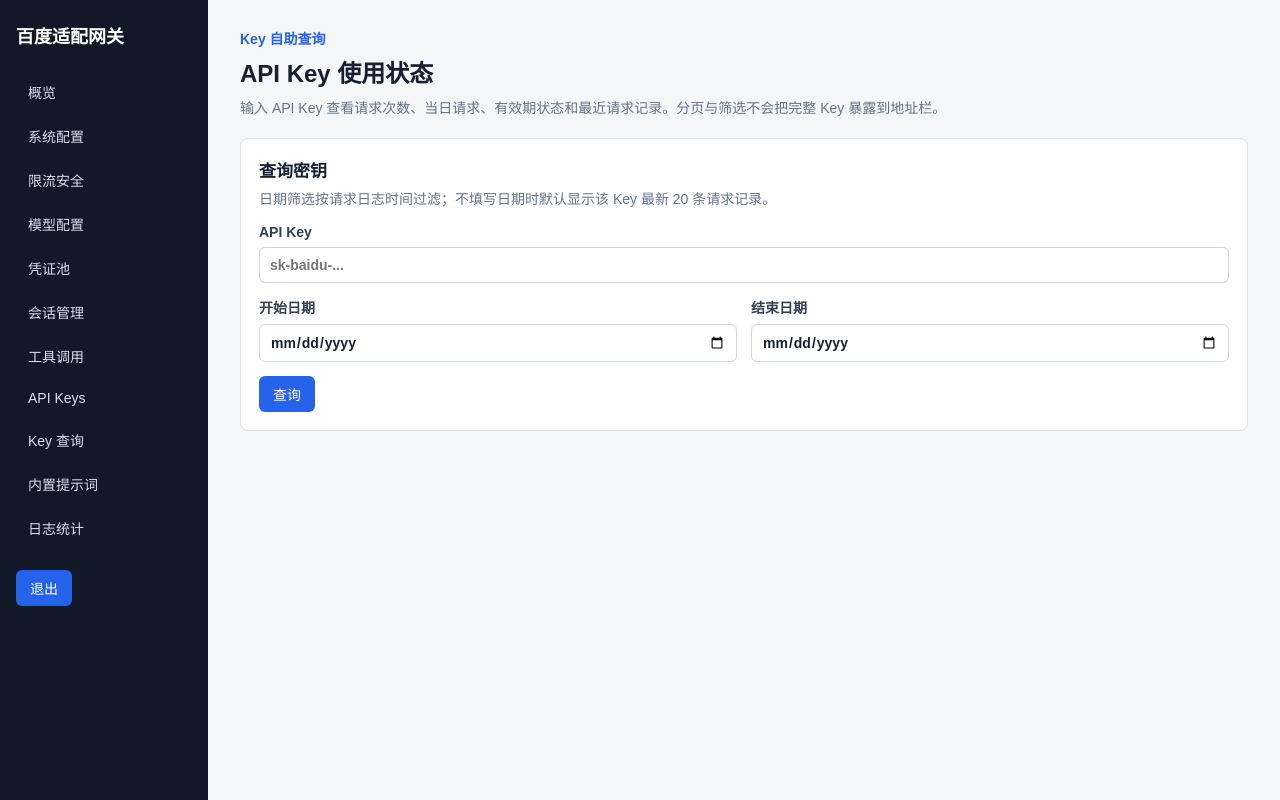
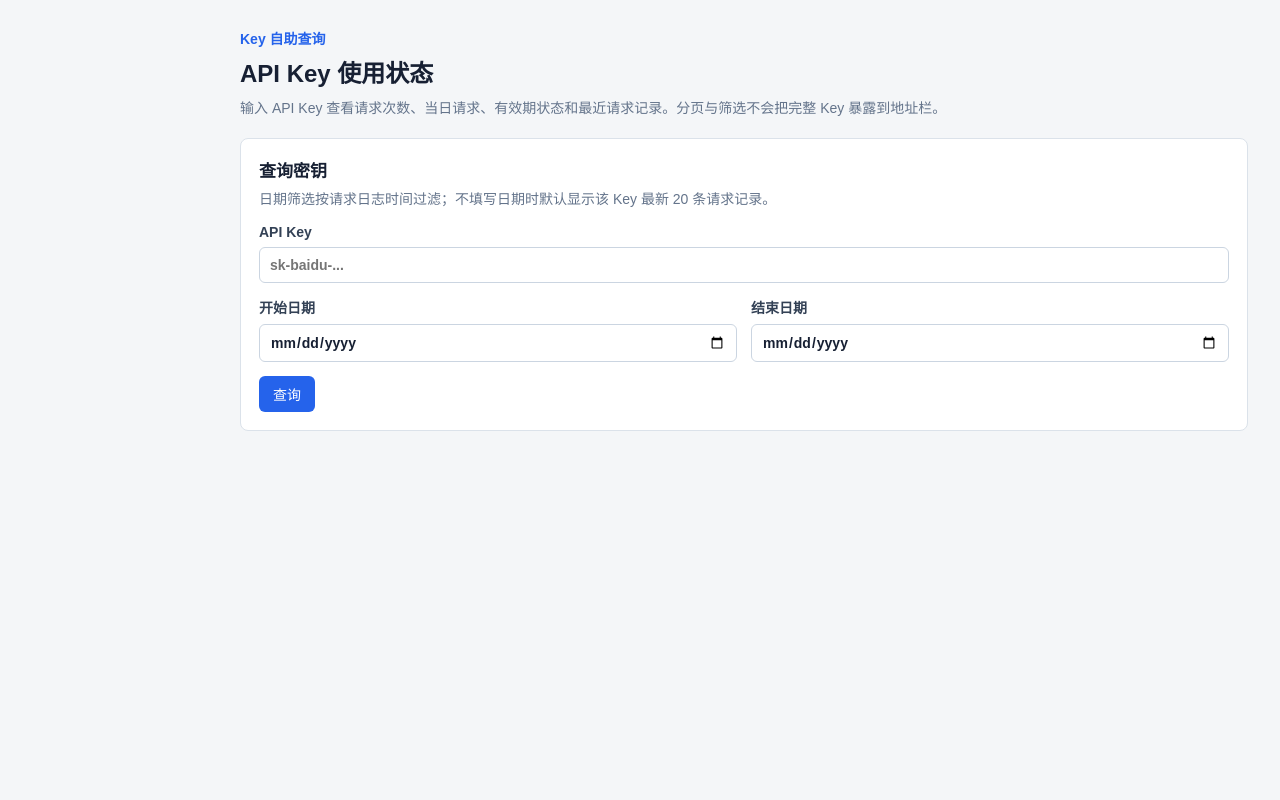
Before and after one commit to mydengs/baiduchat, a FastAPI app: page /key-lookup in a window 1280 px wide. Run offline with FastAPI, Linux system fonts and the light colour scheme.

Commit message:
fix: use public layout for key lookup

```diff
--- a/app/web/admin.py
+++ b/app/web/admin.py
@@ -856,10 +856,13 @@ def save_credential(
 @public_router.get("/key-lookup", response_class=HTMLResponse)
 @router.get("/key-lookup", response_class=HTMLResponse)
 def key_lookup_page(request: Request):
+    is_admin_path = request.url.path.startswith("/admin/")
     return templates.TemplateResponse(
         "key_lookup.html",
         {
             "request": request,
+            "layout_template": "base.html" if is_admin_path else "public_base.html",
+            "action_url": "/admin/key-lookup" if is_admin_path else "/key-lookup",
             "raw_key": "",
             "item": None,
             "logs": [],
@@ -877,6 +880,7 @@ def key_lookup_page(request: Request):
 @public_router.post("/key-lookup", response_class=HTMLResponse)
 @router.post("/key-lookup", response_class=HTMLResponse)
 async def key_lookup_search(request: Request, db: Session = Depends(get_db)):
+    is_admin_path = request.url.path.startswith("/admin/")
     form = await request.form()
     raw_key = str(form.get("key_value") or "").strip()
     start_date = str(form.get("start_date") or "").strip()
@@ -888,6 +892,8 @@ async def key_lookup_search(request: Request, db: Session = Depends(get_db)):
 
     context = {
         "request": request,
+        "layout_template": "base.html" if is_admin_path else "public_base.html",
+        "action_url": "/admin/key-lookup" if is_admin_path else "/key-lookup",
         "raw_key": raw_key,
         "item": None,
         "logs": [],
--- a/app/web/templates/base.html
+++ b/app/web/templates/base.html
@@ -18,7 +18,7 @@
       <a href="/admin/conversations">会话管理</a>
       <a href="/admin/tools">工具调用</a>
       <a href="/admin/api-keys">API Keys</a>
-      <a href="/key-lookup">Key 查询</a>
+      <a href="/admin/key-lookup">Key 查询</a>
       <a href="/admin/prompts">内置提示词</a>
       <a href="/admin/logs">日志统计</a>
     </nav>
--- a/app/web/templates/key_lookup.html
+++ b/app/web/templates/key_lookup.html
@@ -1,9 +1,9 @@
-{% extends "base.html" %}
+{% extends layout_template or "public_base.html" %}
 
 {% macro lookup_pager(meta, raw_key, start_date, end_date) -%}
   <div class="pagination">
     {% if meta.prev_page %}
-      <form method="post" action="/key-lookup">
+      <form method="post" action="{{ action_url }}">
         <input type="hidden" name="key_value" value="{{ raw_key }}">
         <input type="hidden" name="start_date" value="{{ start_date }}">
         <input type="hidden" name="end_date" value="{{ end_date }}">
@@ -15,7 +15,7 @@
     {% endif %}
     <span>第 {{ meta.page }} / {{ meta.total_pages }} 页，共 {{ meta.total }} 条</span>
     {% if meta.next_page %}
-      <form method="post" action="/key-lookup">
+      <form method="post" action="{{ action_url }}">
         <input type="hidden" name="key_value" value="{{ raw_key }}">
         <input type="hidden" name="start_date" value="{{ start_date }}">
         <input type="hidden" name="end_date" value="{{ end_date }}">
@@ -44,7 +44,7 @@
       <p>日期筛选按请求日志时间过滤；不填写日期时默认显示该 Key 最新 20 条请求记录。</p>
     </div>
   </div>
-  <form method="post" action="/key-lookup" class="form-grid">
+  <form method="post" action="{{ action_url }}" class="form-grid">
     <label class="span-2">API Key
       <input name="key_value" value="{{ raw_key }}" placeholder="sk-baidu-..." autocomplete="off" required>
     </label>
@@ -58,7 +58,7 @@
     <div class="span-2">
       <button class="primary-action">查询</button>
       {% if raw_key %}
-        <a class="secondary-link" href="/key-lookup">清除</a>
+        <a class="secondary-link" href="{{ action_url }}">清除</a>
       {% endif %}
     </div>
   </form>
--- /dev/null
+++ b/app/web/templates/public_base.html
@@ -0,0 +1,12 @@
+<!doctype html>
+<html lang="zh-CN">
+<head>
+  <meta charset="utf-8">
+  <meta name="viewport" content="width=device-width, initial-scale=1">
+  <title>{{ title or "Baidu OpenAI Proxy" }}</title>
+  <link rel="stylesheet" href="/admin/assets/admin.css">
+</head>
+<body class="public-page">
+  <main>{% block content %}{% endblock %}</main>
+</body>
+</html>
```
